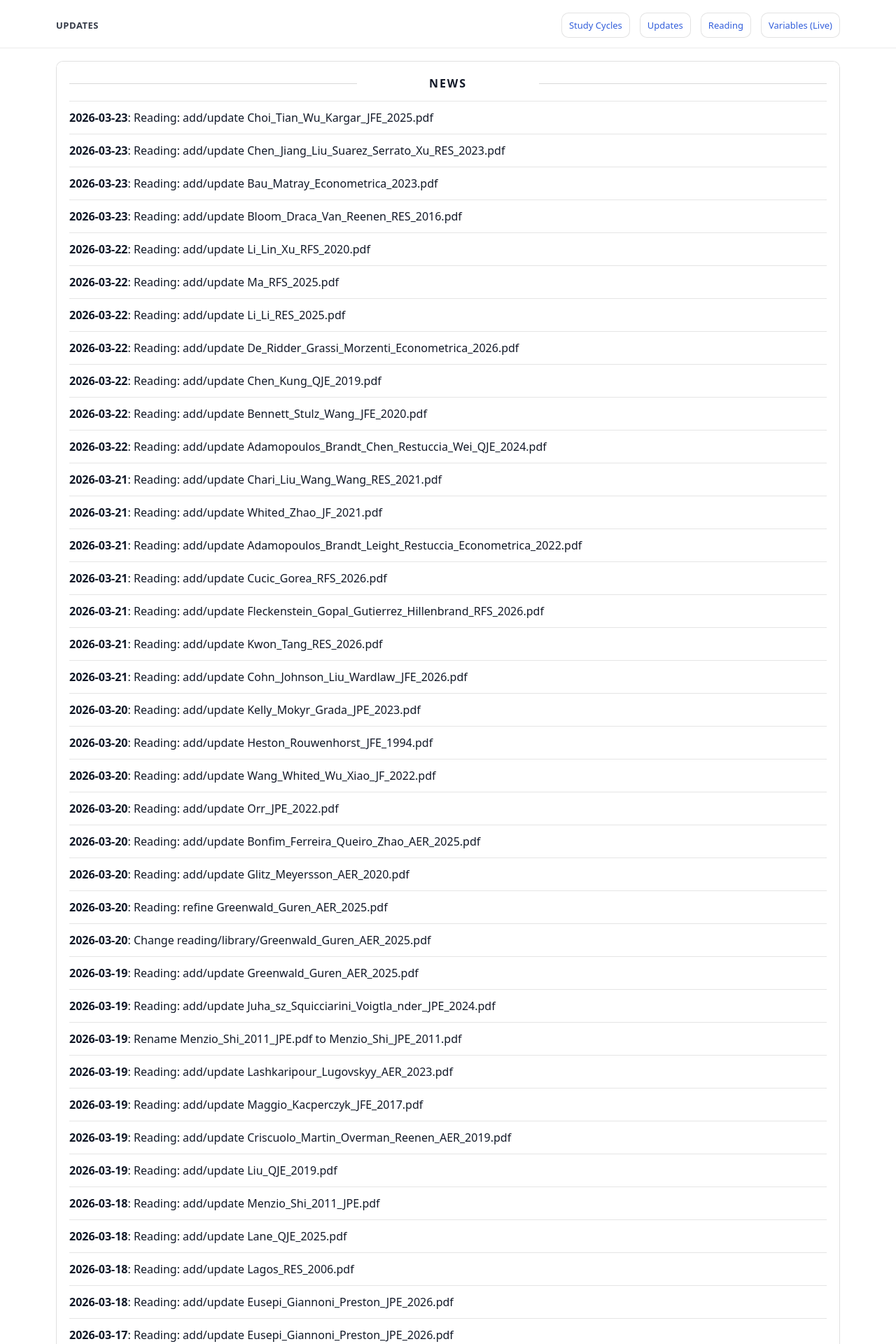
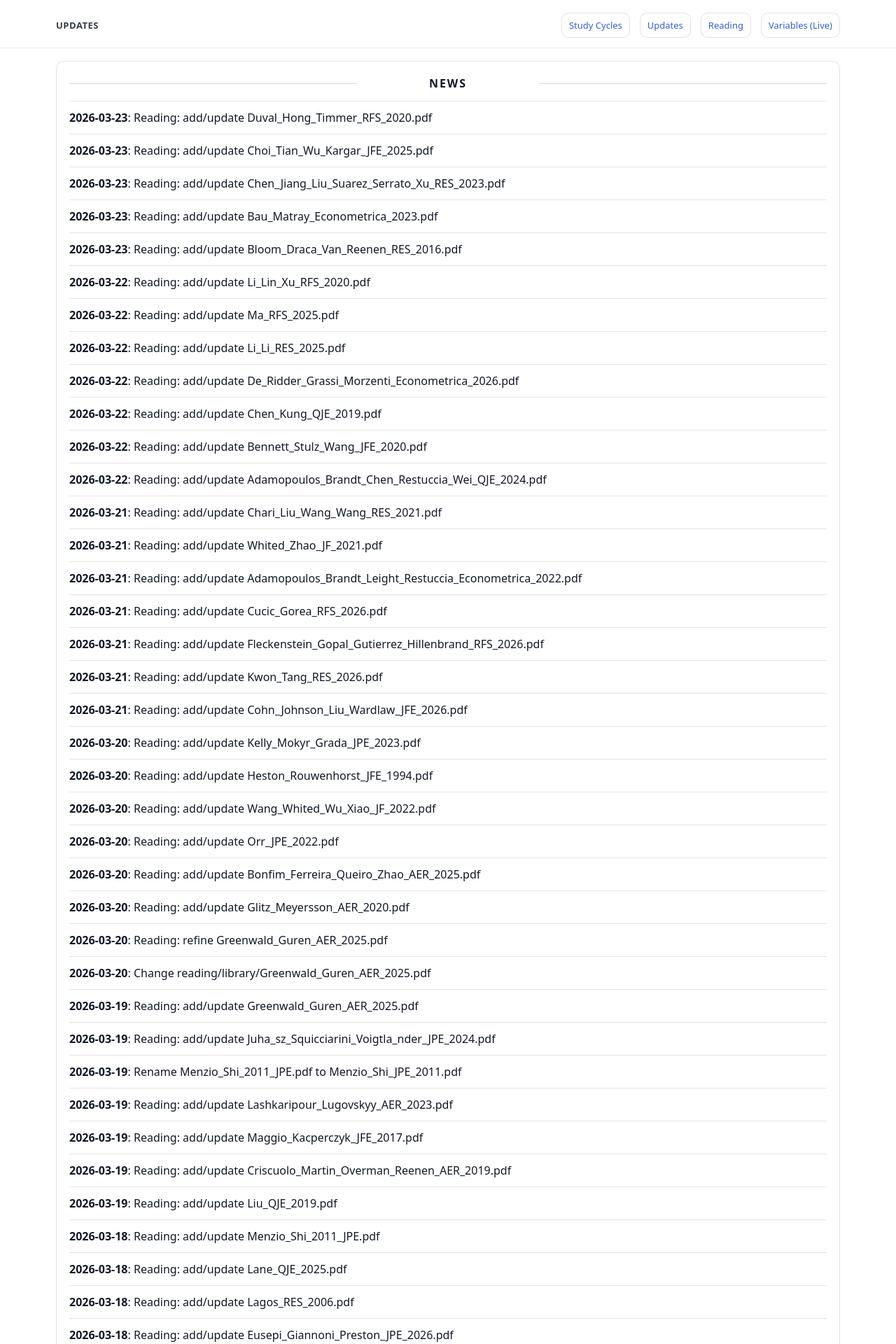
Before and after one commit to yaxinzn/study-archive, a Jekyll site: the page built from updates/index.md, in a window 1280 px wide. Shown: the top 1920 px of the page at 70% size. Built offline with Jekyll 4.4.1, drawn with Linux system fonts in a browser that asks for light colours; some of the changed text lies outside the part shown.

Commit message:
chore: update NEWS feed

```diff
--- a/_data/news.yml
+++ b/_data/news.yml
@@ -1,4 +1,7 @@
 # Auto-generated update history (sorted newest -> oldest). Do not edit manually.
+- ts: "1774264752"
+  date: "2026-03-23"
+  title: "Reading: add/update Duval_Hong_Timmer_RFS_2020.pdf"
 - ts: "1774263946"
   date: "2026-03-23"
   title: "Reading: add/update Choi_Tian_Wu_Kargar_JFE_2025.pdf"
```
